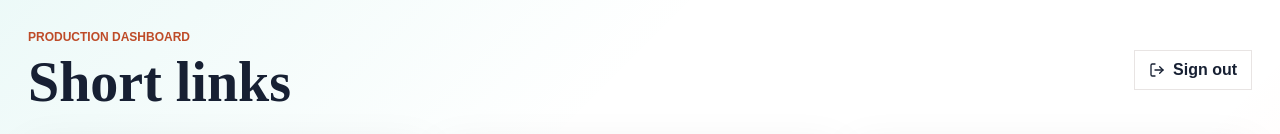
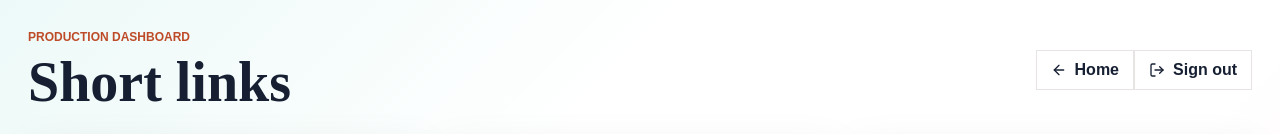
Before and after one commit to Pratul74/Url-Shortener, a React (Vite) app in the folder frontend/: page /dashboard in a window 1280 px wide. Shown: the top 134 px of the page. Built offline with nearby package versions, Linux system fonts and the light colour scheme; no server answers; sample sign-in values are in the browser's storage.

Commit message:
feat(dashboard): add Home navigation link to header
Add a Home link with an ArrowLeft icon next to the Sign out button
so users can navigate back to the landing page from the dashboard.
Wrap both actions in a new `dashboard-header-actions` container.

```diff
--- a/frontend/src/pages/Dashboard.jsx
+++ b/frontend/src/pages/Dashboard.jsx
@@ -1,6 +1,6 @@
 import { useEffect, useMemo, useState } from "react";
 import { Link, useNavigate } from "react-router-dom";
-import { BarChart3, Copy, ExternalLink, Loader2, LogOut, Plus, RefreshCw, Trash2 } from "lucide-react";
+import { ArrowLeft, BarChart3, Copy, ExternalLink, Loader2, LogOut, Plus, RefreshCw, Trash2 } from "lucide-react";
 import { toast } from "sonner";
 
 import { createShortUrl, deleteUrl, listUrls, permanentlyDeleteUrl } from "../api/url";
@@ -119,10 +119,16 @@ export default function Dashboard() {
                     <p className="eyebrow">Production dashboard</p>
                     <h1>Short links</h1>
                 </div>
-                <button className="ghost-button" onClick={handleLogout} type="button">
-                    <LogOut size={16} />
-                    Sign out
-                </button>
+                <div className="dashboard-header-actions">
+                    <Link className="ghost-button" to="/">
+                        <ArrowLeft size={16} />
+                        Home
+                    </Link>
+                    <button className="ghost-button" onClick={handleLogout} type="button">
+                        <LogOut size={16} />
+                        Sign out
+                    </button>
+                </div>
             </header>
 
             <section className="metric-grid">
```
